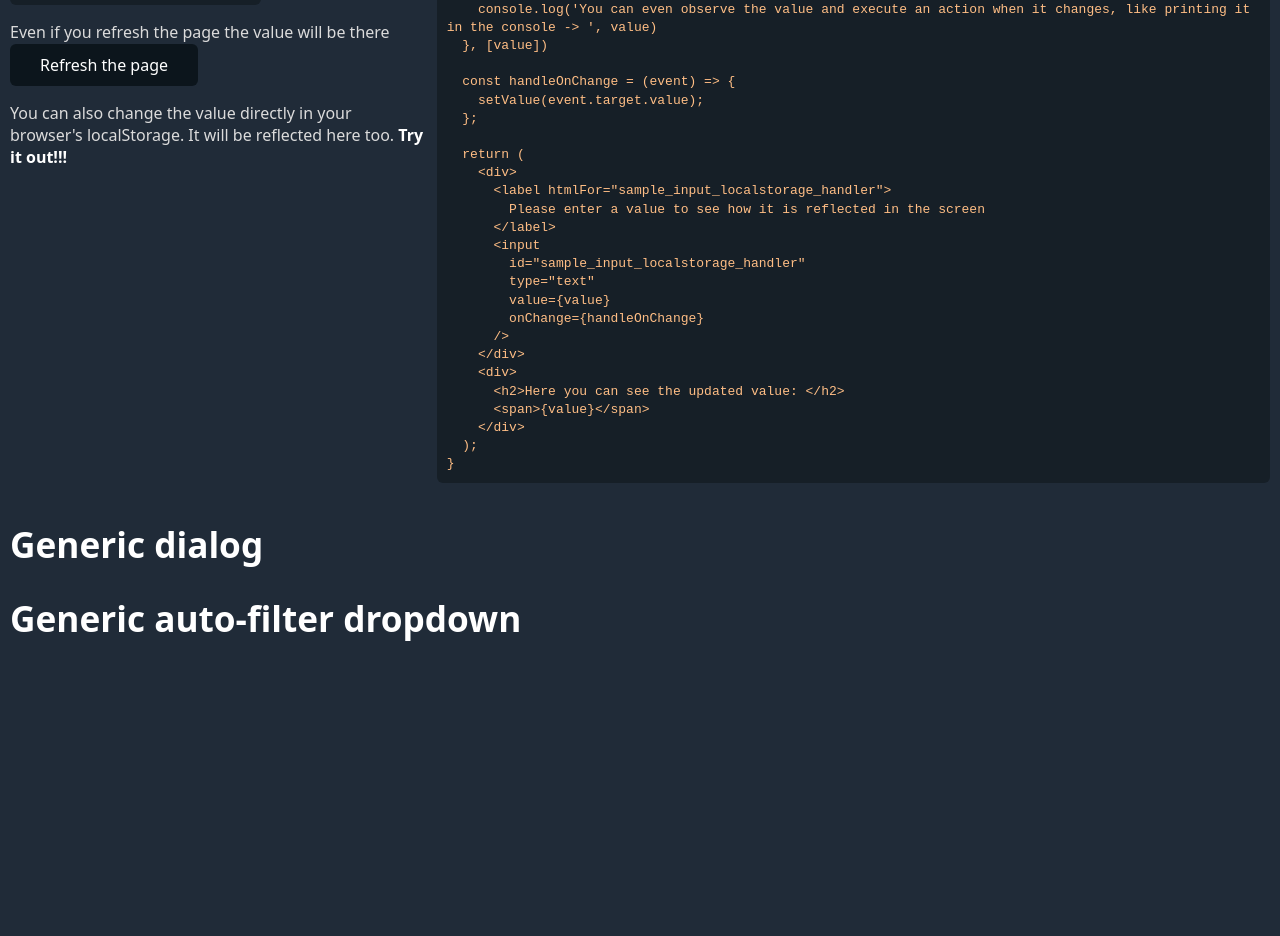
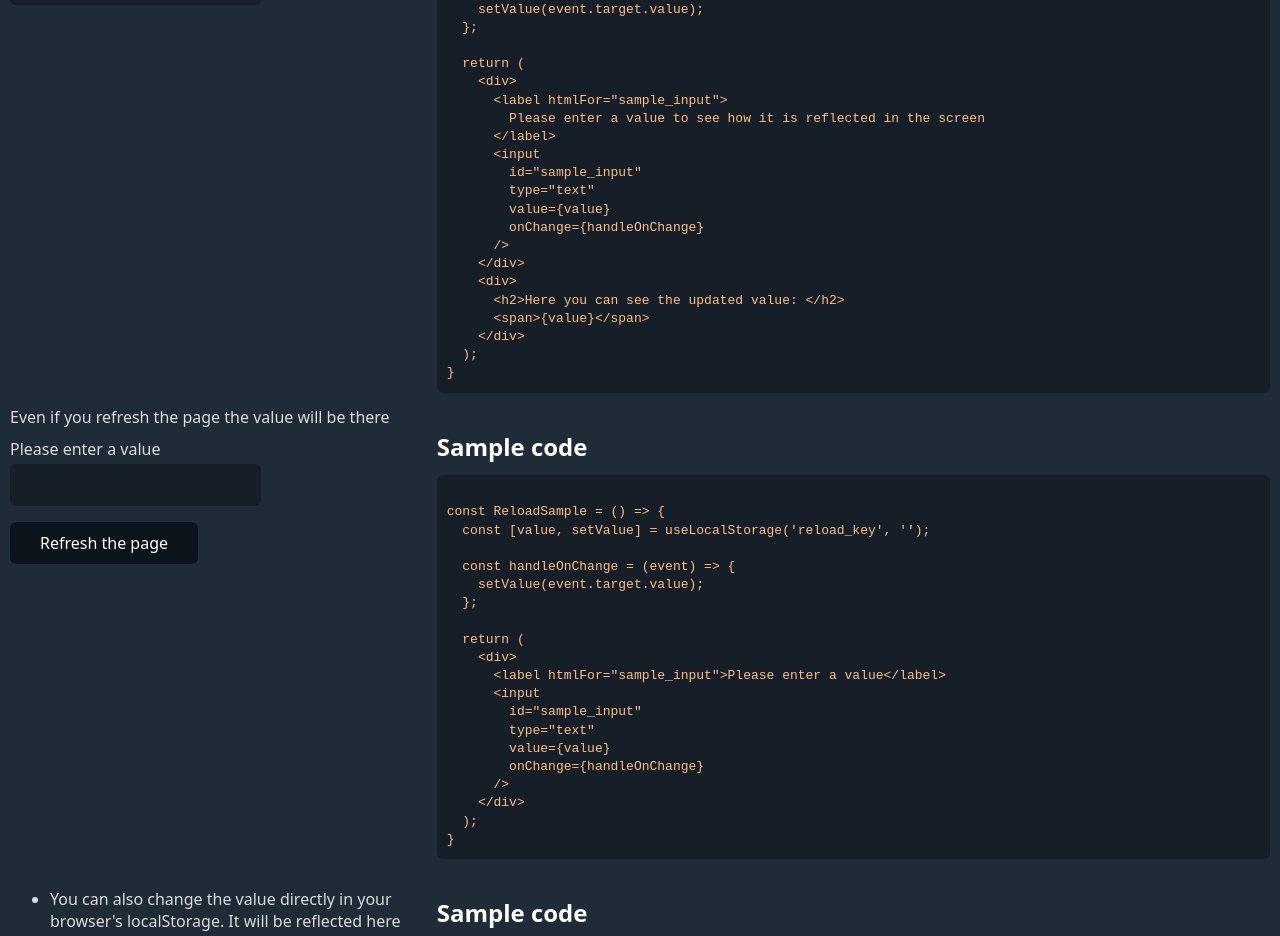
Before and after one commit to r0ann3l/reusable-components-react-certification-level-3, a React (Vite) app: page / in a window 1280 px wide. Shown: the part 300-1236 px from the top of the page. Before the commit the page ends 963 px from the top, so only its background shows below. Built offline with nearby package versions, Linux system fonts and the light colour scheme.

Commit message:
Adapted the structure of the localstorage component to the new docuementation

```diff
--- /dev/null
+++ b/src/docs/samples/LocalStorageHandlerSample/SampleDescription.jsx
@@ -0,0 +1,10 @@
+const SampleDescription = () => {
+  return (
+    <span>
+      The useLocalStorage hook provides a convenient way to manage data storage within a React application using the browser's localStorage.
+      It abstracts away the complexities of working with localStorage directly, making it easier to persist data between page reloads or browser sessions.
+    </span>
+  );
+}
+
+export default SampleDescription;
--- a/src/docs/samples/LocalStorageHandlerSample/index.jsx
+++ b/src/docs/samples/LocalStorageHandlerSample/index.jsx
@@ -1,75 +1,18 @@
-import useLocalStorage from "../../../components/LocalStorageHandler/useLocalStorage";
 import ComponentSamples from "../../components/ComponentSamples";
-import Input from "../../components/Input";
-import Sample from "../../components/Sample";
-
-const CODE_SAMPLE = `
-const LocalStorageHandlerSample = () => {
-  const [value, setValue] = useLocalStorage('sample_key', '');
-
-  useEffect(() => {
-    console.log('You can even observe the value and execute an action when it changes, like printing it in the console -> ', value)
-  }, [value])
-
-  const handleOnChange = (event) => {
-    setValue(event.target.value);
-  };
-
-  return (
-    <div>
-      <label htmlFor="sample_input_localstorage_handler">
-        Please enter a value to see how it is reflected in the screen
-      </label>
-      <input
-        id="sample_input_localstorage_handler"
-        type="text"
-        value={value}
-        onChange={handleOnChange}
-      />
-    </div>
-    <div>
-      <h2>Here you can see the updated value: </h2>
-      <span>{value}</span>
-    </div>
-  );
-}
-`
+import SampleDescription from "./SampleDescription";
+import EffectSample from "./samples/EffectSample";
+import ReloadSample from "./samples/ReloadSample";
+import TwoSyncedInputsSample from "./samples/TwoSyncedInputsSample";
 
 const LocalStorageHandlerSample = () => {
-  const [value, setValue] = useLocalStorage('sample_key', '');
-
-  const handleOnClickRefreshPage = () => {
-    window.location.reload();
-  }
-
   return (
     <ComponentSamples
       title={'localStorage handler'}
-      description="The useLocalStorage hook provides a convenient way to manage data storage within a React application using the browser's localStorage. It abstracts away the complexities of working with localStorage directly, making it easier to persist data between page reloads or browser sessions."
+      description={<SampleDescription />}
     >
-      <Sample code={CODE_SAMPLE}>
-        <section>
-          <Input
-            label="Please enter a value to see how it is reflected in the screen"
-            value={value}
-            onChange={setValue}
-          />
-        </section>
-        <section>
-          <Input
-            label="Here you can see the updated value"
-            value={value}
-            readOnly
-          />
-        </section>
-        <section>
-          <span>Even if you refresh the page the value will be there</span>
-          <button onClick={handleOnClickRefreshPage}>Refresh the page</button>
-        </section>
-        <section>
-          <span>You can also change the value directly in your browser's localStorage. It will be reflected here too. <strong>Try it out!!!</strong></span>
-        </section>
-      </Sample>
+      <TwoSyncedInputsSample />
+      <ReloadSample />
+      <EffectSample />
     </ComponentSamples>
   );
 }
--- /dev/null
+++ b/src/docs/samples/LocalStorageHandlerSample/samples/EffectSample.jsx
@@ -0,0 +1,59 @@
+import { useEffect } from "react";
+import useLocalStorage from "../../../../components/LocalStorageHandler/useLocalStorage";
+import Input from "../../../components/Input";
+import Sample from "../../../components/Sample";
+
+const CODE_SAMPLE = `
+const EffectSample = () => {
+  const [value, setValue] = useLocalStorage('effect_key', '');
+
+  useEffect(() => {
+    console.log({ value })
+  }, [value])
+
+  const handleOnChange = (event) => {
+    setValue(event.target.value);
+  };
+
+  return (
+    <div>
+      <label htmlFor="sample_input">Please enter a value</label>
+      <input
+        id="sample_input"
+        type="text"
+        value={value}
+        onChange={handleOnChange}
+      />
+    </div>
+  );
+}
+`
+
+const EffectSample = () => {
+  const [value, setValue] = useLocalStorage('effect_key', '');
+
+  useEffect(() => {
+    console.log({ value })
+  }, [value])
+
+  return (
+    <Sample
+      code={CODE_SAMPLE}
+      description={
+        <ul>
+          <li>You can also change the value directly in your browser's localStorage. It will be reflected here too. Look for 'effect_key' and change it.</li>
+          <li>Or you can even observe the value and execute an action when it changes, like printing it in the console</li>
+        </ul>
+      }>
+      <section>
+        <Input
+          label="Please enter a value"
+          value={value}
+          onChange={setValue}
+        />
+      </section>
+    </Sample>
+  );
+}
+
+export default EffectSample;
--- /dev/null
+++ b/src/docs/samples/LocalStorageHandlerSample/samples/ReloadSample.jsx
@@ -0,0 +1,50 @@
+import useLocalStorage from "../../../../components/LocalStorageHandler/useLocalStorage";
+import Input from "../../../components/Input";
+import Sample from "../../../components/Sample";
+
+const CODE_SAMPLE = `
+const ReloadSample = () => {
+  const [value, setValue] = useLocalStorage('reload_key', '');
+
+  const handleOnChange = (event) => {
+    setValue(event.target.value);
+  };
+
+  return (
+    <div>
+      <label htmlFor="sample_input">Please enter a value</label>
+      <input
+        id="sample_input"
+        type="text"
+        value={value}
+        onChange={handleOnChange}
+      />
+    </div>
+  );
+}
+`
+
+const ReloadSample = () => {
+  const [value, setValue] = useLocalStorage('reload_key', '');
+
+  const handleOnClickRefreshPage = () => {
+    window.location.reload();
+  }
+
+  return (
+    <Sample code={CODE_SAMPLE} description={'Even if you refresh the page the value will be there'}>
+      <section>
+        <Input
+          label="Please enter a value"
+          value={value}
+          onChange={setValue}
+        />
+      </section>
+      <section>
+        <button onClick={handleOnClickRefreshPage}>Refresh the page</button>
+      </section>
+    </Sample>
+  );
+}
+
+export default ReloadSample;
--- /dev/null
+++ b/src/docs/samples/LocalStorageHandlerSample/samples/TwoSyncedInputsSample.jsx
@@ -0,0 +1,56 @@
+import useLocalStorage from "../../../../components/LocalStorageHandler/useLocalStorage";
+import Input from "../../../components/Input";
+import Sample from "../../../components/Sample";
+
+const CODE_SAMPLE = `
+const TwoSyncedInputsSample = () => {
+  const [value, setValue] = useLocalStorage('two_components_key', '');
+
+  const handleOnChange = (event) => {
+    setValue(event.target.value);
+  };
+
+  return (
+    <div>
+      <label htmlFor="sample_input">
+        Please enter a value to see how it is reflected in the screen
+      </label>
+      <input
+        id="sample_input"
+        type="text"
+        value={value}
+        onChange={handleOnChange}
+      />
+    </div>
+    <div>
+      <h2>Here you can see the updated value: </h2>
+      <span>{value}</span>
+    </div>
+  );
+}
+`
+
+const TwoSyncedInputsSample = () => {
+  const [value, setValue] = useLocalStorage('two_components_key', '');
+
+  return (
+    <Sample code={CODE_SAMPLE}>
+      <section>
+        <Input
+          label="Please enter a value to see how it is reflected in the screen"
+          value={value}
+          onChange={setValue}
+        />
+      </section>
+      <section>
+        <Input
+          label="Here you can see the updated value"
+          value={value}
+          readOnly
+        />
+      </section>
+    </Sample>
+  );
+}
+
+export default TwoSyncedInputsSample;
```
